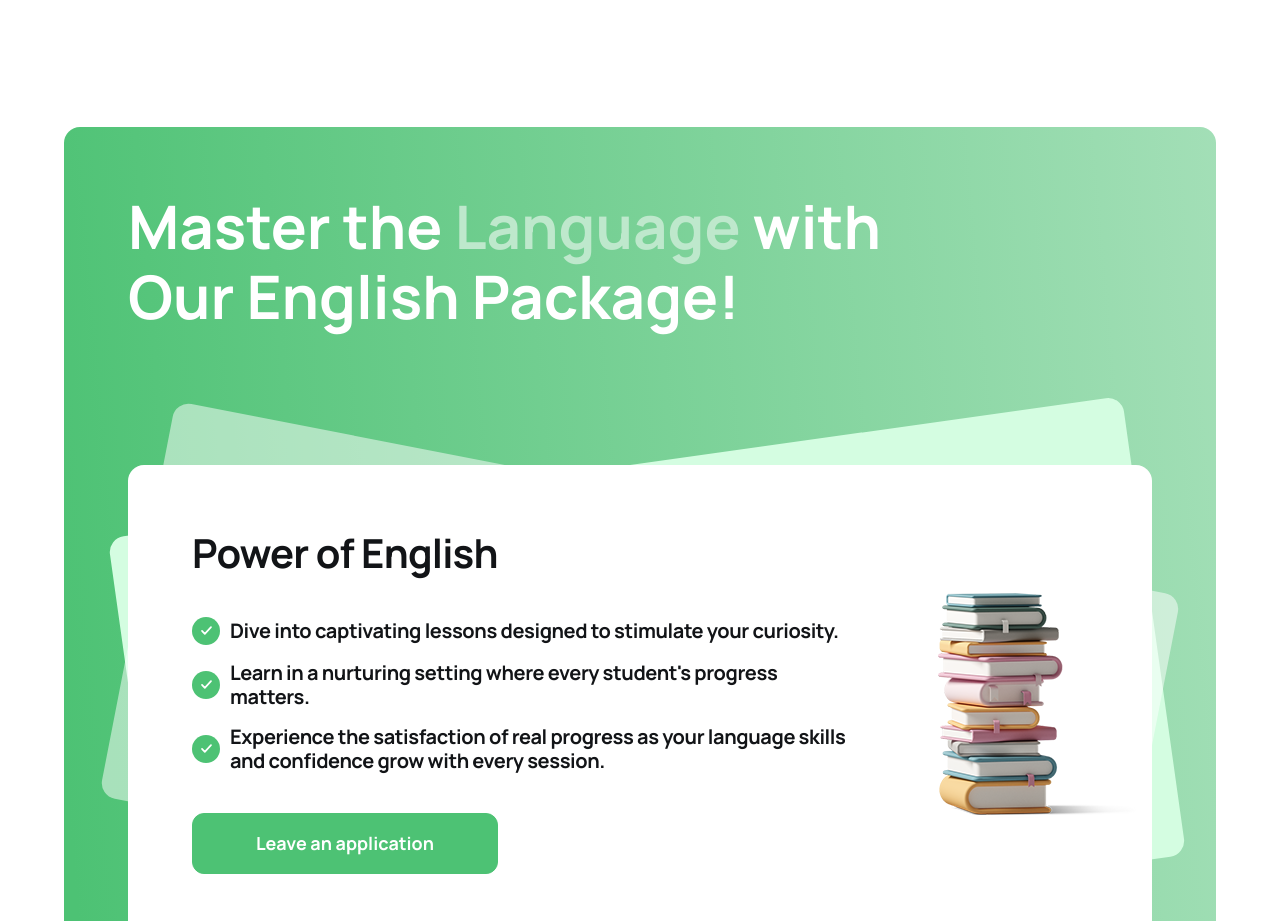
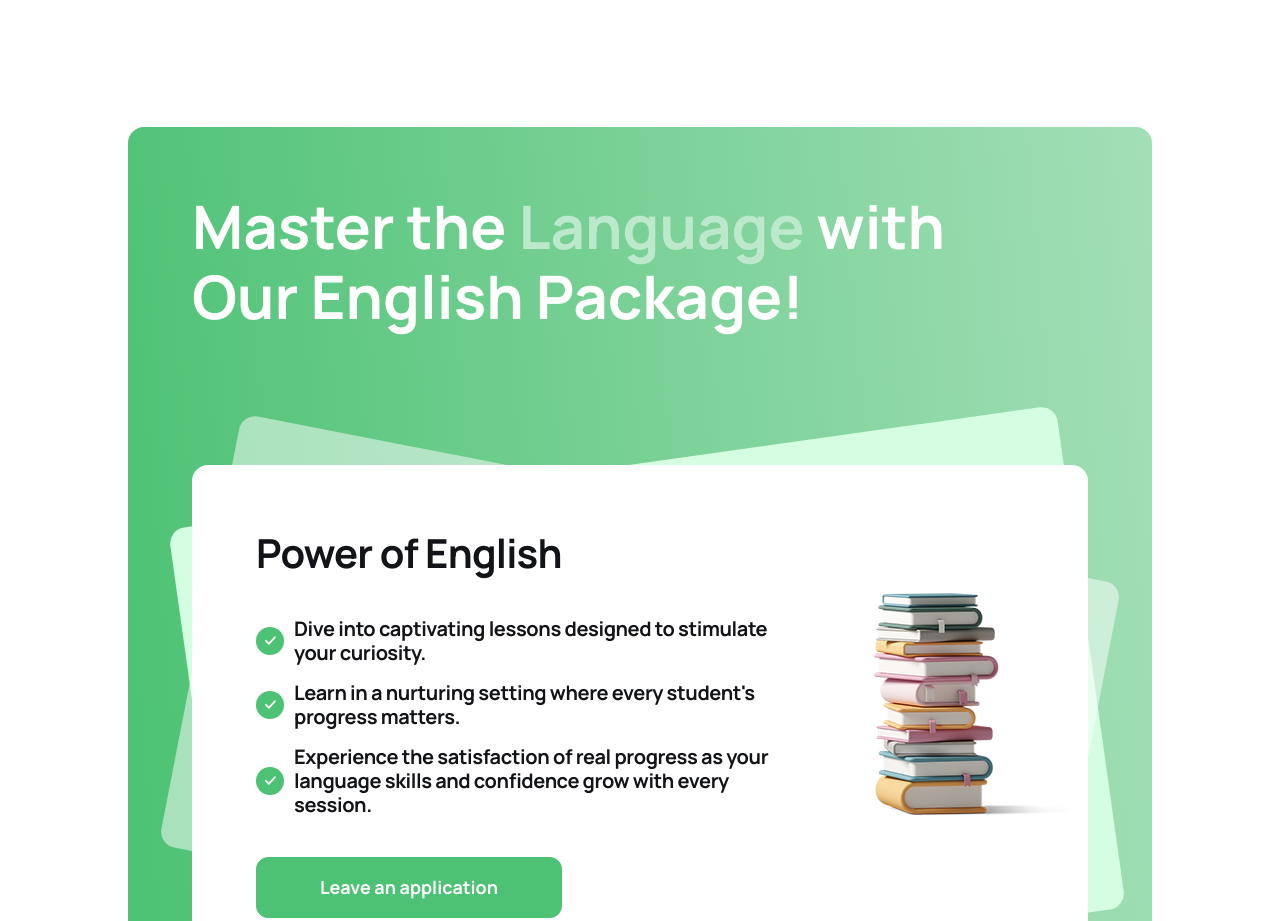
Before and after one commit to olexandrd/goit-markup-team-project, a website built with Vite: page index.html in a window 1280 px wide. Shown: the part 2180-3101 px from the top of the page. Built offline with nearby package versions, Linux system fonts and the light colour scheme.

Commit message:
Make page adaptive

```diff
--- a/src/css/base.css
+++ b/src/css/base.css
@@ -17,6 +17,7 @@
 
   --tablet-container-max-width: 704px;
   --desktop-container-max-width: 1088px;
+  --container-max-width: 335px;
 }
 
 html {
@@ -67,7 +68,7 @@ button {
 /*#region Misc */
 
 .container {
-  max-width: var(--desktop-container-max-width);
+  max-width: var(--container-max-width);
   padding-left: 20px;
   padding-right: 20px;
   margin-left: auto;
@@ -78,6 +79,7 @@ button {
   .container {
     padding-left: 32px;
     padding-right: 32px;
+    max-width: var(--tablet-container-max-width);
   }
 }
 
@@ -92,6 +94,10 @@ button {
 }
 
 @media screen and (min-width: 1280px) {
+  .container {
+    max-width: var(--desktop-container-max-width);
+  }
+
   .section {
     --section-padding: 150px;
   }
--- a/src/css/proposal.css
+++ b/src/css/proposal.css
@@ -1,7 +1,3 @@
-.proposal-container {
-    max-width: 1216px;
-}
-
 .proposal-wrapper {
   background-image: var(--green_linear);
   padding: 40px 20px;
```
Lines whose indentation alone changed are shown as unchanged.
